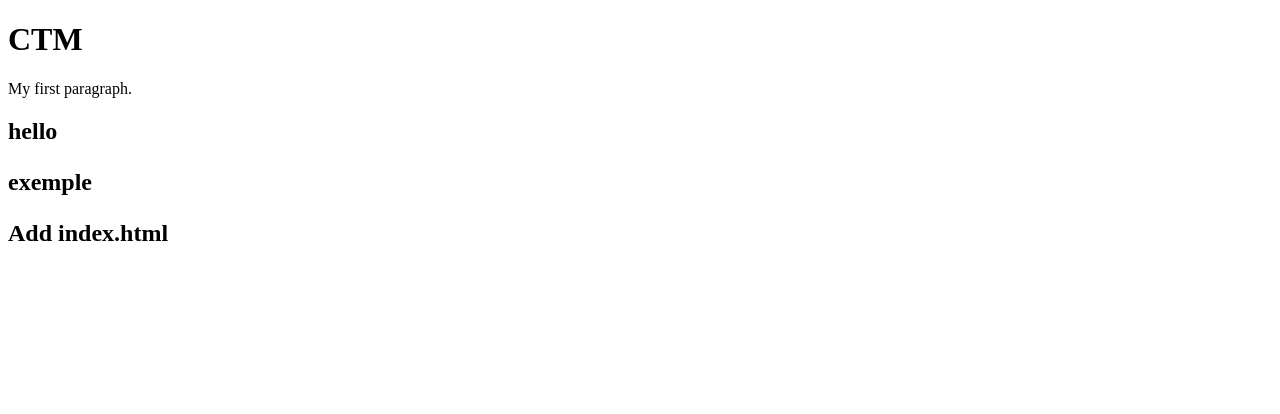
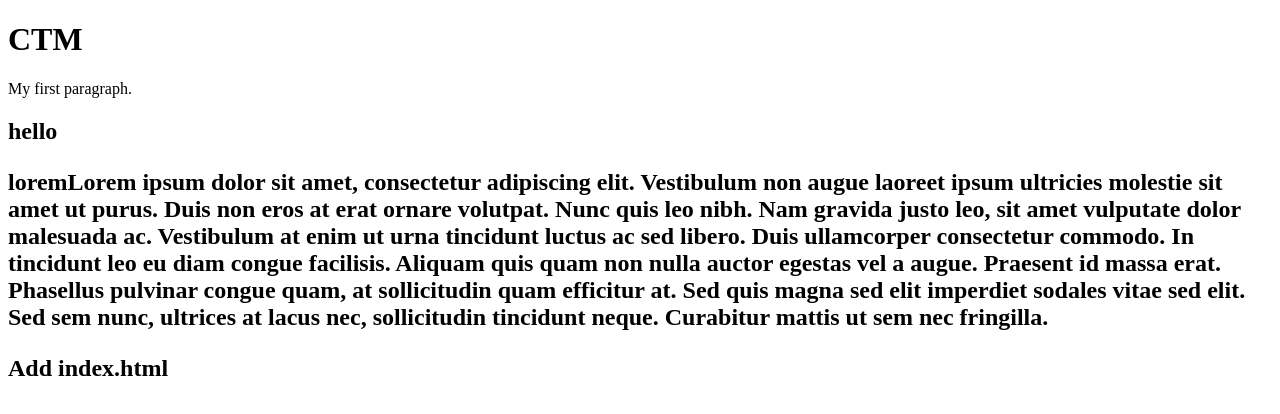
Before and after one commit to laurence-cm/Mon-site, a plain HTML site: page index.html in a window 1280 px wide. Drawn offline with Linux system fonts and the light colour scheme.

Commit message:
Update index.html
Je rajoute du lorem dans ma page

```diff
--- a/index.html
+++ b/index.html
@@ -8,7 +8,7 @@
 		<h1>CTM</h1>
 		<p>My first paragraph.</p>
 		<h2> <strong> hello </strong>
-		<p> exemple </p>
+		<p> loremLorem ipsum dolor sit amet, consectetur adipiscing elit. Vestibulum non augue laoreet ipsum ultricies molestie sit amet ut purus. Duis non eros at erat ornare volutpat. Nunc quis leo nibh. Nam gravida justo leo, sit amet vulputate dolor malesuada ac. Vestibulum at enim ut urna tincidunt luctus ac sed libero. Duis ullamcorper consectetur commodo. In tincidunt leo eu diam congue facilisis. Aliquam quis quam non nulla auctor egestas vel a augue. Praesent id massa erat. Phasellus pulvinar congue quam, at sollicitudin quam efficitur at. Sed quis magna sed elit imperdiet sodales vitae sed elit. Sed sem nunc, ultrices at lacus nec, sollicitudin tincidunt neque. Curabitur mattis ut sem nec fringilla. </p>
 
 
 </body>
```
